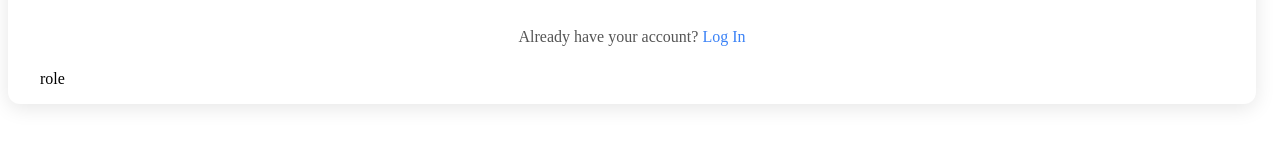
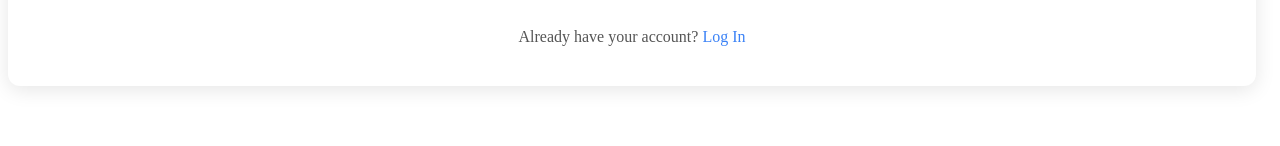
Before and after one commit to Okara008/Visit-Hub, a React (Vite) app: page /SignUpProfile in a window 1280 px wide. Shown: the part 446-592 px from the top of the page. Built offline with nearby package versions, Linux system fonts and the light colour scheme.

Commit message:
Remove unused role div from SignUpProfile component

```diff
--- a/src/SignUpProfile.jsx
+++ b/src/SignUpProfile.jsx
@@ -190,7 +190,7 @@ const handleSubmit = async (e) => {
             Already have your account? <Link to="/">Log In</Link>
           </p>
         </form>
-		<div className="data">role</div>
+
       </div>
   );
 }
```
